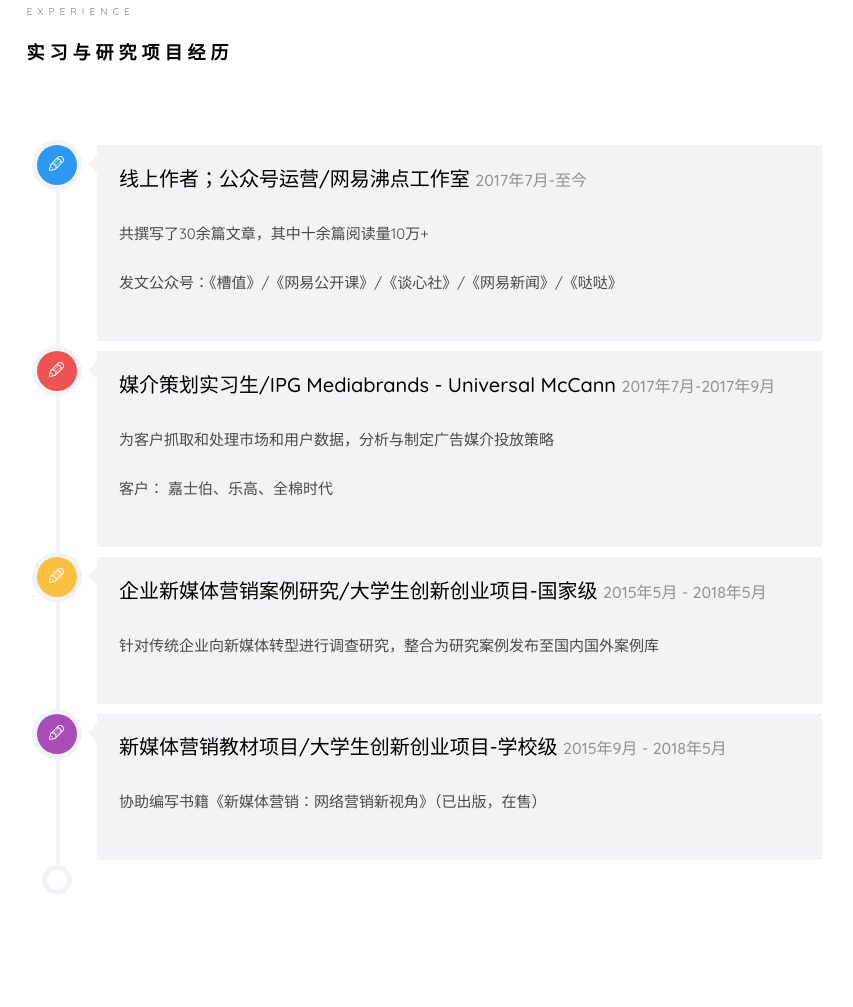
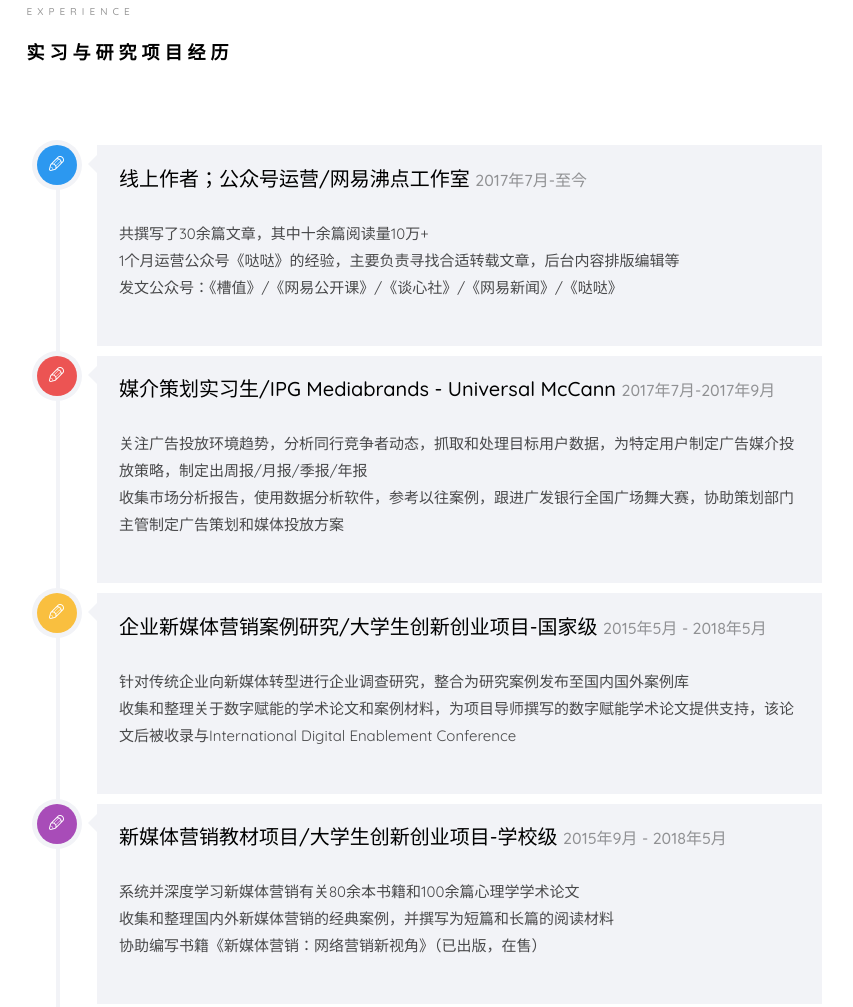
Before and after one commit to ohmybobobobo/ohmybobobobo.github.io, a plain HTML site: page index.html in a window 1280 px wide. Shown: the part 2977-3984 px from the top of the page, without its empty margins (366-1219 px from the left). Drawn offline with nearby package versions, Linux system fonts and the light colour scheme; files whose address does not match are found by name; a web font is replaced by a local one.

Commit message:
Update index.html

```diff
--- a/index.html
+++ b/index.html
@@ -320,8 +320,9 @@ Copyright &copy;<script>document.write(new Date().getFullYear());</script> All r
 
 					               <div class="timeline-label">
 													 <h2><a href="#">线上作者；公众号运营/网易沸点工作室</a> <span>2017年7月-至今</span></h2>
-													 <p>共撰写了30余篇文章，其中十余篇阅读量10万+</p>
-													 <p>发文公众号：《槽值》/《网易公开课》/《谈心社》/《网易新闻》/《哒哒》</p>
+													 <p>共撰写了30余篇文章，其中十余篇阅读量10万+
+													 <br>1个月运营公众号《哒哒》的经验，主要负责寻找合适转载文章，后台内容排版编辑等
+													 <br>发文公众号：《槽值》/《网易公开课》/《谈心社》/《网易新闻》/《哒哒》</p>
 					               </div>
 					            </div>
 					         </article>
@@ -334,8 +335,9 @@ Copyright &copy;<script>document.write(new Date().getFullYear());</script> All r
 					               </div>
 					               <div class="timeline-label">
 													 <h2><a href="#">媒介策划实习生/IPG Mediabrands - Universal McCann</a> <span>2017年7月-2017年9月</span></h2>
-													 <p>为客户抓取和处理市场和用户数据，分析与制定广告媒介投放策略</p>
-													 <p>客户： 嘉士伯、乐高、全棉时代</p>
+													 <p>关注广告投放环境趋势，分析同行竞争者动态，抓取和处理目标用户数据，为特定用户制定广告媒介投放策略，制定出周报/月报/季报/年报
+														 <br>收集市场分析报告，使用数据分析软件，参考以往案例，跟进广发银行全国广场舞大赛，协助策划部门主管制定广告策划和媒体投放方案</p>
+
 													</div>
 					            </div>
 					         </article>
@@ -347,7 +349,8 @@ Copyright &copy;<script>document.write(new Date().getFullYear());</script> All r
 					               </div>
 					               <div class="timeline-label">
 													 <h2><a href="#">企业新媒体营销案例研究/大学生创新创业项目-国家级</a> <span>2015年5月 - 2018年5月</span></h2>
-													 <p>针对传统企业向新媒体转型进行调查研究，整合为研究案例发布至国内国外案例库</p>
+													 <p>针对传统企业向新媒体转型进行企业调查研究，整合为研究案例发布至国内国外案例库
+													 <br>收集和整理关于数字赋能的学术论文和案例材料，为项目导师撰写的数字赋能学术论文提供支持，该论文后被收录与International Digital Enablement Conference</p>
 												</div>
 					            </div>
 					         </article>
@@ -359,7 +362,9 @@ Copyright &copy;<script>document.write(new Date().getFullYear());</script> All r
 					               </div>
 					               <div class="timeline-label">
 													 <h2><a href="#">新媒体营销教材项目/大学生创新创业项目-学校级</a> <span>2015年9月 - 2018年5月</span></h2>
-														 <p>协助编写书籍《新媒体营销：网络营销新视角》（已出版，在售）</p>
+														 <p>系统并深度学习新媒体营销有关80余本书籍和100余篇心理学学术论文
+															 <br>收集和整理国内外新媒体营销的经典案例，并撰写为短篇和长篇的阅读材料
+															 <br>协助编写书籍《新媒体营销：网络营销新视角》（已出版，在售）</p>
 												 </div>
 					            </div>
 					         </article>
```
